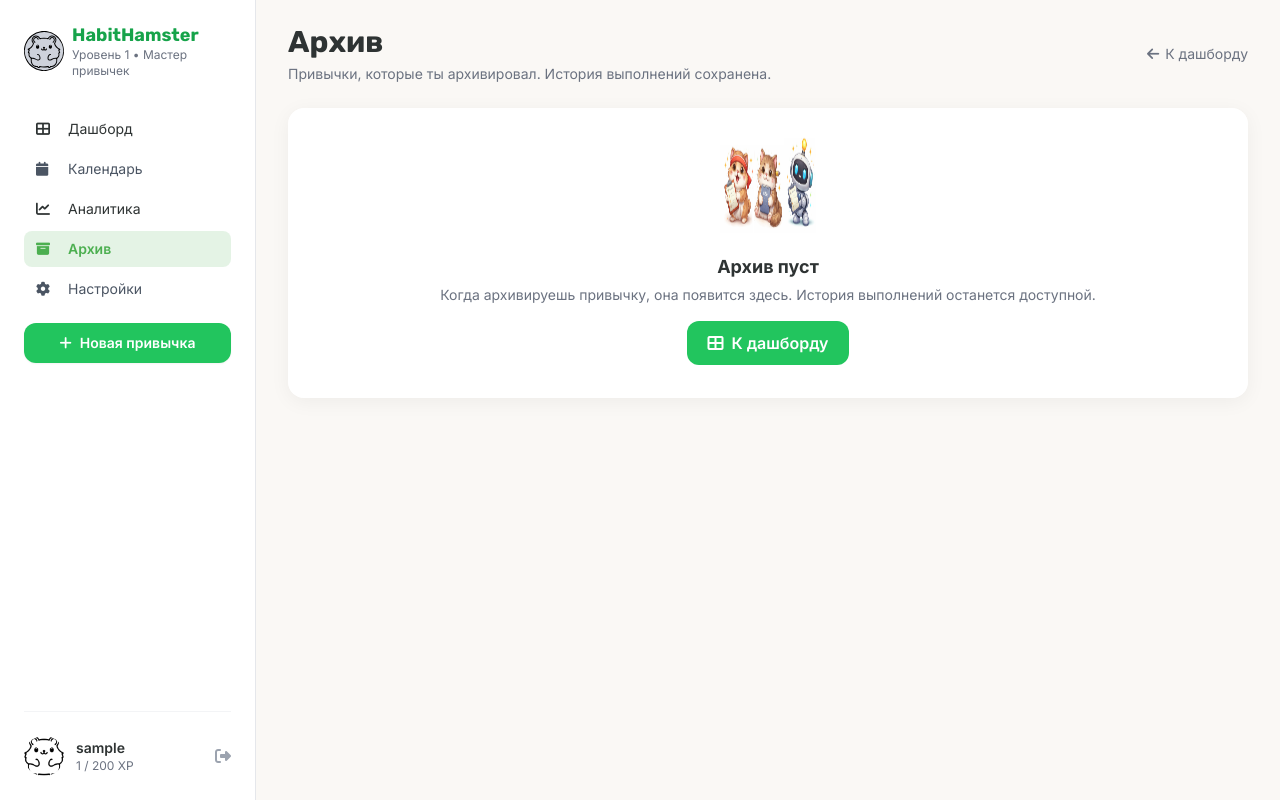
After one commit to F1r0R0/djangoapp, a Django app: page /habits/archive/ in a window 1280 px wide. The commit adds this page. Run offline with Django 5.2, Linux system fonts and the light colour scheme; a user stored in the database is signed in; tables that the repository leaves empty hold one stand-in row (values such as "Sample post"); some libraries are stand-ins or nearby versions.

Commit message:
feat(habits): hard delete + archive listing page
* habit_destroy view: permanently removes a Habit and (via CASCADE) its
  schedule, logs and tag links. Confirmed via JS confirm() prompt on the
  detail page and archive listing.
* habit_restore view: flips is_active back to True from the detail page
  or the archive listing.
* habit_archive_list view + habits_archive.html template at
  /habits/archive/, surfaced via a new sidebar 'Архив' link.
* habit_detail: render an 'В архиве' badge for archived habits, and swap
  the archive action for 'Восстановить'; keep 'Удалить безвозвратно'
  available in both states.

```diff
--- a/backend/habits/urls.py
+++ b/backend/habits/urls.py
@@ -15,5 +15,8 @@ urlpatterns = [
     path('habits/<int:habit_id>/log/', views.habit_log_today, name='habit_log_today'),
     path('habits/<int:habit_id>/log/undo/', views.habit_log_undo, name='habit_log_undo'),
     path('habits/<int:habit_id>/delete/', views.habit_delete, name='habit_delete'),
+    path('habits/<int:habit_id>/restore/', views.habit_restore, name='habit_restore'),
+    path('habits/<int:habit_id>/destroy/', views.habit_destroy, name='habit_destroy'),
+    path('habits/archive/', views.habit_archive_list, name='habit_archive'),
     path('analytics/', views.analytics, name='analytics'),
 ]
--- a/backend/habits/views.py
+++ b/backend/habits/views.py
@@ -433,7 +433,47 @@ def habit_delete(request, habit_id: int):
     habit.is_active = False
     habit.save(update_fields=['is_active', 'updated_at'])
     messages.success(request, f'Привычка "{habit.title}" архивирована.')
-    return redirect('dashboard')
+    return redirect(request.POST.get('next') or 'dashboard')
+
+
+@login_required
+@require_POST
+def habit_restore(request, habit_id: int):
+    habit = get_object_or_404(Habit, id=habit_id, user=request.user)
+    habit.is_active = True
+    habit.save(update_fields=['is_active', 'updated_at'])
+    messages.success(request, f'Привычка "{habit.title}" возвращена в активные.')
+    return redirect(request.POST.get('next') or 'dashboard')
+
+
+@login_required
+@require_POST
+def habit_destroy(request, habit_id: int):
+    habit = get_object_or_404(Habit, id=habit_id, user=request.user)
+    title = habit.title
+    habit.delete()
+    messages.success(request, f'Привычка "{title}" удалена безвозвратно.')
+    return redirect(request.POST.get('next') or 'dashboard')
+
+
+@login_required
+def habit_archive_list(request):
+    archived = (
+        Habit.objects.filter(user=request.user, is_active=False)
+        .select_related('schedule')
+        .prefetch_related('tags')
+        .order_by('-updated_at')
+    )
+    items: list[dict] = []
+    for habit in archived:
+        items.append(
+            {
+                'habit': habit,
+                'completed_count': habit_completed_count(habit),
+                'total_minutes': habit_total_minutes(habit),
+            }
+        )
+    return render(request, 'habits_archive.html', {'items': items})
 
 
 @login_required
--- a/backend/templates/base.html
+++ b/backend/templates/base.html
@@ -177,6 +177,9 @@
     <a href="{% url 'analytics' %}" class="nav-link flex items-center gap-3 px-3 py-2 rounded-lg {% if request.resolver_match.url_name == 'analytics' %}active{% endif %}">
       <i class="fas fa-chart-line w-5"></i> Аналитика
     </a>
+    <a href="{% url 'habit_archive' %}" class="nav-link flex items-center gap-3 px-3 py-2 rounded-lg {% if request.resolver_match.url_name == 'habit_archive' %}active{% else %}text-gray-600{% endif %}">
+      <i class="fas fa-box-archive w-5"></i> Архив
+    </a>
     <a href="/admin/" class="nav-link flex items-center gap-3 px-3 py-2 rounded-lg text-gray-600">
       <i class="fas fa-cog w-5"></i> Настройки
     </a>
--- /dev/null
+++ b/backend/templates/habits_archive.html
@@ -0,0 +1,66 @@
+{% extends "base.html" %}
+{% load static %}
+{% block title %}Архив привычек — HabitHamster{% endblock %}
+
+{% block content %}
+<header class="flex flex-wrap items-center justify-between gap-4 mb-6 anim-fade-up">
+  <div>
+    <h1 class="text-3xl font-bold font-display">Архив</h1>
+    <p class="text-sm text-gray-500 mt-1">Привычки, которые ты архивировал. История выполнений сохранена.</p>
+  </div>
+  <a href="{% url 'dashboard' %}" class="text-sm text-gray-500 hover:text-green-600 inline-flex items-center gap-1.5">
+    <i class="fas fa-arrow-left"></i> К дашборду
+  </a>
+</header>
+
+{% if items %}
+  <div class="space-y-3 stagger">
+  {% for item in items %}
+    <div class="glass-card habit-card p-4 flex flex-wrap items-center gap-4 lift">
+      <a href="{% url 'habit_detail' item.habit.id %}" class="flex items-center gap-4 flex-1 min-w-0">
+        <div class="w-12 h-12 rounded-full bg-{{ item.habit.color }}-100 flex items-center justify-center flex-shrink-0 opacity-70">
+          <i class="fas fa-{{ item.habit.icon }} text-{{ item.habit.color }}-600 text-xl"></i>
+        </div>
+        <div class="min-w-0 flex-1">
+          <div class="font-semibold truncate flex items-center gap-2">
+            {{ item.habit.title }}
+            <span class="text-[10px] px-1.5 py-0.5 rounded-full bg-amber-100 text-amber-700 font-semibold uppercase tracking-wide">в архиве</span>
+          </div>
+          <div class="text-xs text-gray-500 mt-0.5 truncate">
+            {{ item.completed_count }} выполнений
+            {% if item.total_minutes %}• {{ item.total_minutes }} мин всего{% endif %}
+            • архивирована {{ item.habit.updated_at|date:"j E Y" }}
+          </div>
+        </div>
+      </a>
+      <div class="flex items-center gap-2">
+        <form method="post" action="{% url 'habit_restore' item.habit.id %}">
+          {% csrf_token %}
+          <input type="hidden" name="next" value="{{ request.path }}">
+          <button class="px-3 py-1.5 text-sm text-green-700 hover:bg-green-50 rounded-lg flex items-center gap-1.5">
+            <i class="fas fa-rotate-left"></i> Восстановить
+          </button>
+        </form>
+        <form method="post" action="{% url 'habit_destroy' item.habit.id %}"
+              onsubmit="return confirm('Удалить «{{ item.habit.title|escapejs }}» вместе со всей историей? Действие нельзя отменить.')">
+          {% csrf_token %}
+          <input type="hidden" name="next" value="{{ request.path }}">
+          <button class="px-3 py-1.5 text-sm text-red-600 hover:bg-red-50 rounded-lg flex items-center gap-1.5">
+            <i class="fas fa-trash"></i> Удалить
+          </button>
+        </form>
+      </div>
+    </div>
+  {% endfor %}
+  </div>
+{% else %}
+  <div class="glass-card p-8 text-center anim-pop">
+    <img src="{% static 'img/mascot_alt.png' %}" class="w-24 h-24 mx-auto opacity-90 mascot-bob" alt="">
+    <h3 class="font-bold text-lg mt-4">Архив пуст</h3>
+    <p class="text-sm text-gray-500 mt-1">Когда архивируешь привычку, она появится здесь. История выполнений останется доступной.</p>
+    <a href="{% url 'dashboard' %}" class="mt-4 inline-flex items-center gap-2 px-5 py-2.5 bg-green-500 text-white rounded-xl font-semibold hover:bg-green-600">
+      <i class="fas fa-th-large"></i> К дашборду
+    </a>
+  </div>
+{% endif %}
+{% endblock %}
```
Also changed, not shown: backend/templates/habit_detail.html (+26 -3 lines).
